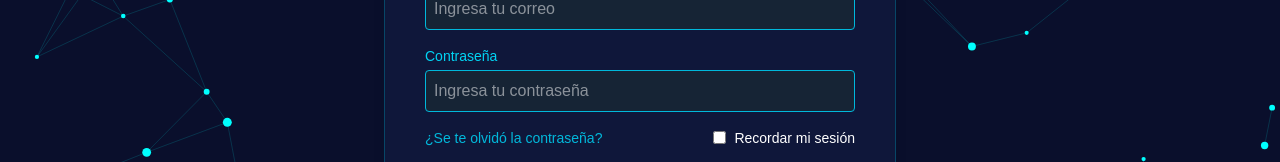
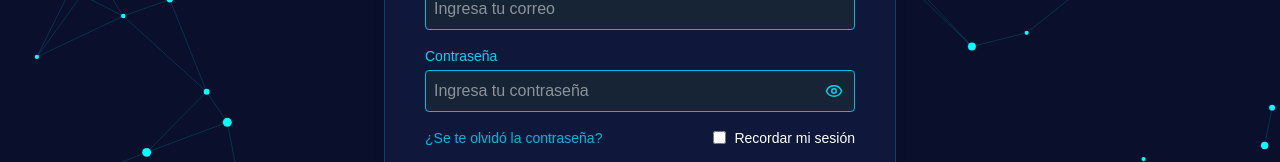
Before and after one commit to Builesss/treddy-frontend, a Next.js app in the folder treddy-app/: page /auth/login in a window 1280 px wide. Shown: the part 330-492 px from the top of the page. Built offline with nearby package versions, Linux system fonts and the light colour scheme.

Commit message:
Se agregan cambios para pasar el lint de produccion

```diff
--- a/treddy-app/src/app/auth/login/page.tsx
+++ b/treddy-app/src/app/auth/login/page.tsx
@@ -3,6 +3,7 @@
 import { useState } from "react";
 import { useRouter } from "next/navigation";
 import Swal from "sweetalert2";
+import { Eye, EyeOff } from "lucide-react";
 import AnimatedBackground from "@/components/ui/AnimatedBackground";
 import Button from "@/components/ui/Button";
 
@@ -14,6 +15,7 @@
     recordar: false,
   });
   const [isLoading, setIsLoading] = useState(false);
+  const [showPassword, setShowPassword] = useState(false);
 
   const handleChange = (e: React.ChangeEvent<HTMLInputElement>) => {
     const { name, value, type, checked } = e.target;
@@ -134,14 +136,23 @@
             <label className="block text-sm text-cyan-400 mb-1">
               Contraseña
             </label>
+            <div className="relative">
               <input
-              type="password"
+                type={showPassword ? "text" : "password"}
                 name="contrasena"
                 placeholder="Ingresa tu contraseña"
                 value={form.contrasena}
                 onChange={handleChange}
-              className="w-full p-2 rounded bg-[#162435] border border-cyan-500 focus:outline-none"
+                className="w-full p-2 pr-10 rounded bg-[#162435] border border-cyan-500 focus:outline-none"
               />
+              <button
+                type="button"
+                onClick={() => setShowPassword(!showPassword)}
+                className="absolute inset-y-0 right-0 pr-3 flex items-center text-cyan-400 hover:text-cyan-300"
+              >
+                {showPassword ? <EyeOff size={18} /> : <Eye size={18} />}
+              </button>
+            </div>
           </div>
 
           <div className="flex items-center justify-between text-sm">
--- a/treddy-app/src/app/auth/register/page.tsx
+++ b/treddy-app/src/app/auth/register/page.tsx
@@ -88,10 +88,7 @@
     const fieldErrors = validateForm();
     if (Object.keys(fieldErrors).length > 0) {
       setErrors(fieldErrors);
-      const messages = Object.entries(fieldErrors)
-        .map(([field, msg]) => `${field.charAt(0).toUpperCase() + field.slice(1)}: ${msg}`)
-        .join('\n');
-      showAlert('error', 'Campos incompletos', messages);
+
       setIsLoading(false);
       return;
     }
@@ -105,7 +102,6 @@
     if (form.contrasena !== form.confirmarContrasena) {
       // Set specific errors for password fields
       setErrors({ contrasena: 'Las contraseñas no coinciden', confirmarContrasena: 'Las contraseñas no coinciden' });
-      showAlert("error", "Error", "Las contraseñas no coinciden.");
       setIsLoading(false);
       return;
     }
@@ -231,6 +227,7 @@
 
 
           <div className="grid grid-cols-2 gap-3">
+            <div>
               <div className="relative">
                 <input
                   type={showPassword ? "text" : "password"}
@@ -247,8 +244,10 @@
                 >
                   {showPassword ? <EyeOff size={18} /> : <Eye size={18} />}
                 </button>
+              </div>
               {errors.contrasena && <p className="text-sm text-red-500 mt-1">{errors.contrasena}</p>}
             </div>
+            <div>
               <div className="relative">
                 <input
                   type={showPassword ? "text" : "password"}
@@ -265,6 +264,7 @@
                 >
                   {showPassword ? <EyeOff size={18} /> : <Eye size={18} />}
                 </button>
+              </div>
               {errors.confirmarContrasena && <p className="text-sm text-red-500 mt-1">{errors.confirmarContrasena}</p>}
             </div>
           </div>
```
Lines whose indentation alone changed are shown as unchanged.
